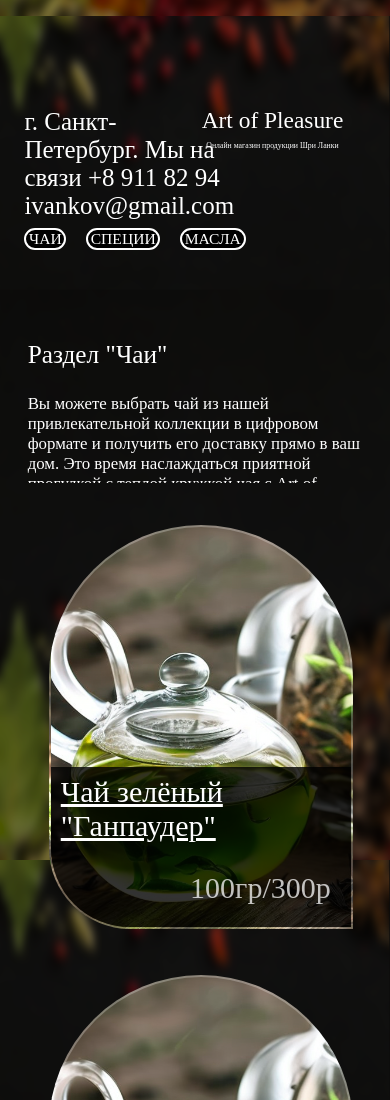
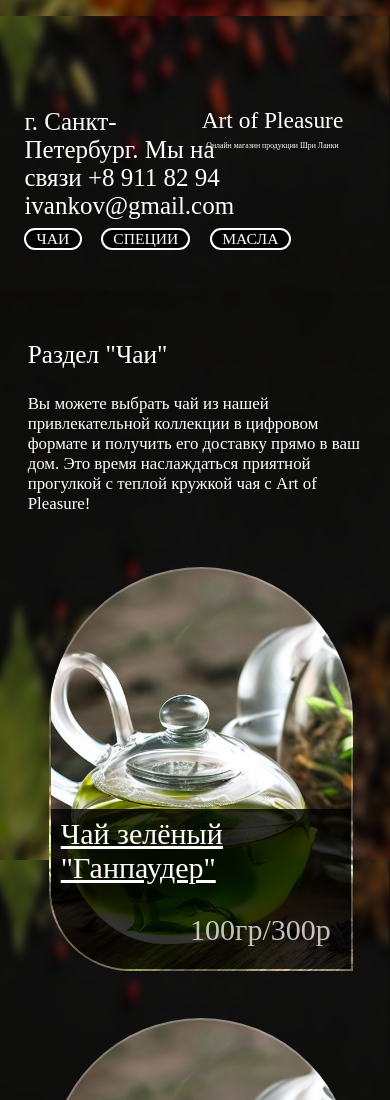
Before and after one commit to Agaano/agaano.github.io, a plain HTML site: page catalog1.html in a window 390 px wide. Shown: the top 1100 px of the page. Drawn offline with Linux system fonts and the light colour scheme.

Commit message:
Add files via upload

```diff
--- a/mobile.css
+++ b/mobile.css
@@ -71,8 +71,8 @@ a:active{
     border: 2px solid white;
     color: white;
     border-radius: 90px;
-    padding-right: 0.7vw;
-    padding-left: 0.7vw;
+    padding-right: 3%;
+    padding-left: 3%;
     background-color: black;
 }
 
@@ -127,10 +127,9 @@ a:active{
     border: none;
     display: flex;
     width: 88.4%;
-    margin-left: auto;
-    margin-right: auto;
-    margin-top: 5vh;
+    margin: 5vh auto 1px;
     color: white;
+    height: 25%;
 }
 
 .group_of_imgs {
```
